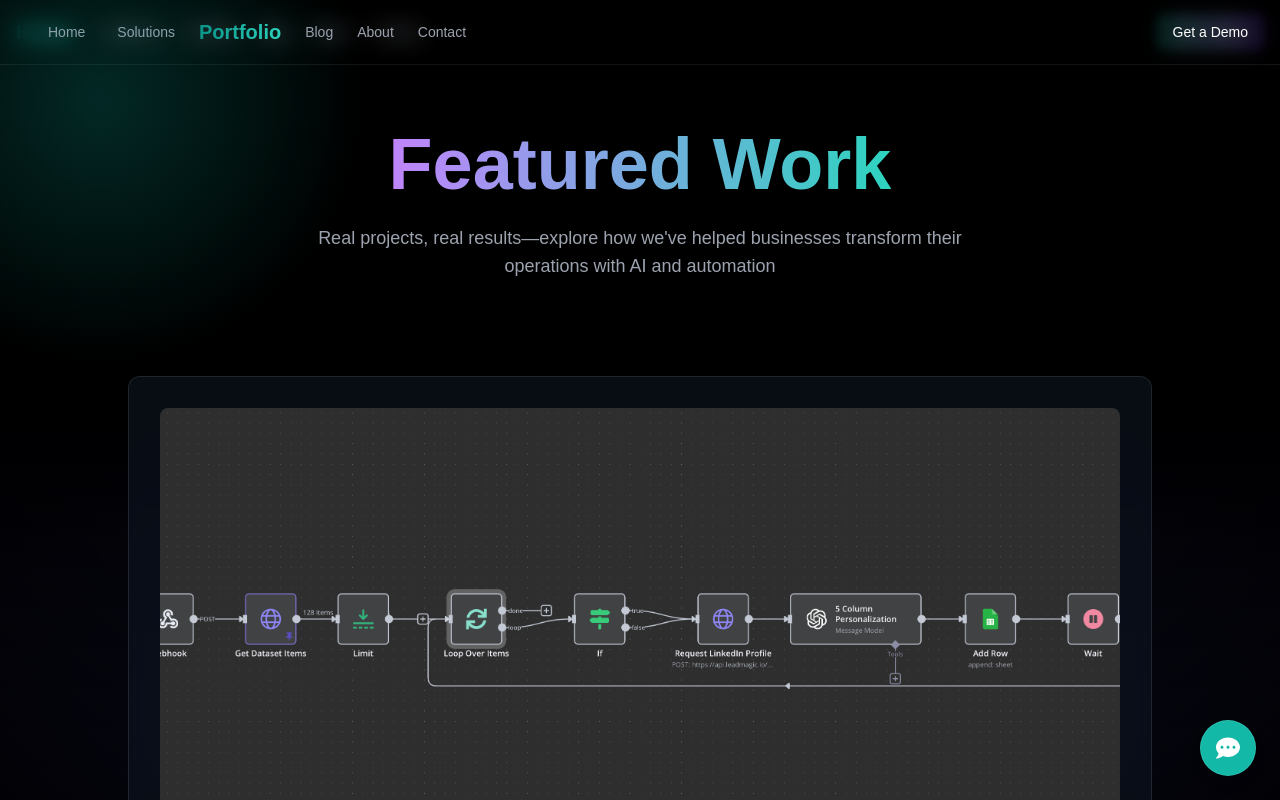
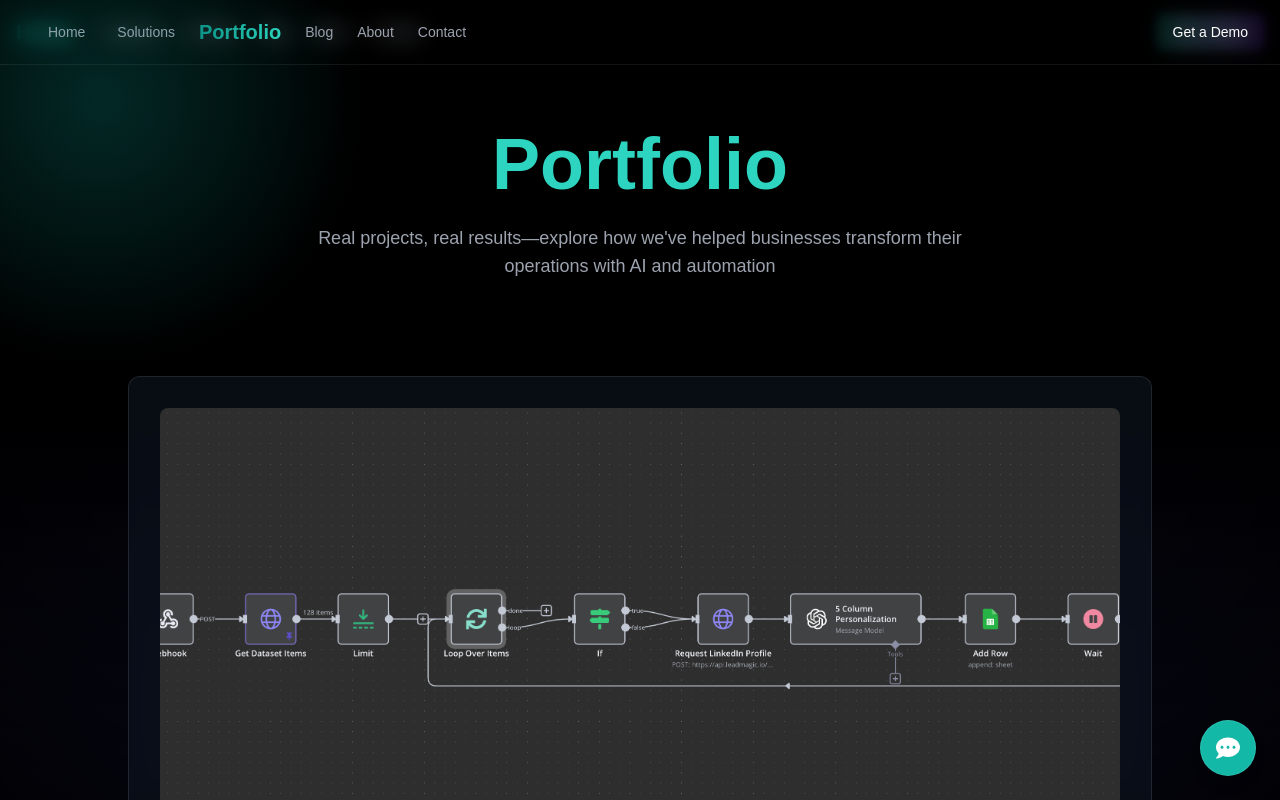
Before and after one commit to washyaderner/generuss-dot-com, a Next.js app: page /portfolio in a window 1280 px wide. Shown: the top 800 px of the page. Built offline with nearby package versions, Linux system fonts and the light colour scheme.

Commit message:
[Cursor] Update all page headers to consistent teal color

```diff
--- a/app/about/page.tsx
+++ b/app/about/page.tsx
@@ -108,7 +108,7 @@ export default function About() {
             <div className="relative inline-block">
               <div className="absolute -inset-x-4 -inset-y-2 bg-gradient-to-r from-teal-500/20 to-violet-600/20 opacity-0 group-hover:opacity-100 blur-2xl transition-opacity" />
               <h1 className="text-4xl md:text-6xl lg:text-7xl font-bold mb-6">
-                <span className="bg-gradient-to-r from-purple-400 to-teal-400 bg-clip-text text-transparent">
+                <span className="text-teal-400">
                   Innovation Through Experience
                 </span>
               </h1>
@@ -144,7 +144,7 @@ export default function About() {
                   <div className="flex flex-col w-full">
                     <div>
                       <h2 className="text-3xl md:text-4xl lg:text-5xl font-bold text-white mb-6">
-                        <span className="bg-gradient-to-r from-purple-400 to-teal-400 bg-clip-text text-transparent">
+                        <span className="text-teal-400">
                           Who is Russ?
                         </span>
                       </h2>
@@ -226,7 +226,7 @@ export default function About() {
         <section className="py-24 px-4">
           <div className="container mx-auto max-w-5xl">
             <h2 className="text-3xl md:text-4xl font-bold text-center mb-8">
-              <span className="bg-gradient-to-r from-purple-400 to-teal-400 bg-clip-text text-transparent">
+              <span className="text-teal-400">
                 Professional Journey
               </span>
             </h2>
--- a/app/blog/page.tsx
+++ b/app/blog/page.tsx
@@ -136,7 +136,7 @@ export default async function Blog() {
                 <div className="absolute -inset-x-4 -inset-y-2 bg-gradient-to-r from-teal-500/20 to-violet-600/20 opacity-0 group-hover:opacity-100 blur-2xl transition-opacity" aria-hidden="true" />
                 <h1
                   id="blog-heading"
-                  className="text-4xl md:text-6xl lg:text-7xl font-bold mb-6 bg-gradient-to-r from-teal-400 via-violet-400 to-teal-400 bg-clip-text text-transparent animate-gradient"
+                  className="text-4xl md:text-6xl lg:text-7xl font-bold mb-6 text-teal-400"
                 >
                   Our Blog
                 </h1>
--- a/app/contact/page.tsx
+++ b/app/contact/page.tsx
@@ -228,7 +228,7 @@ export default function Contact() {
             <div className="relative inline-block">
               <div className="absolute -inset-x-4 -inset-y-2 bg-gradient-to-r from-teal-500/20 to-violet-600/20 opacity-0 group-hover:opacity-100 blur-2xl transition-opacity" />
               <h1 className="text-4xl md:text-6xl lg:text-7xl font-bold mb-6">
-                <span className="bg-gradient-to-r from-purple-400 to-teal-400 bg-clip-text text-transparent">
+                <span className="text-teal-400">
                   Get In Touch
                 </span>
               </h1>
--- a/app/portfolio/page.tsx
+++ b/app/portfolio/page.tsx
@@ -247,8 +247,8 @@ export default function Portfolio() {
             <div className="relative inline-block">
               <div className="absolute -inset-x-4 -inset-y-2 bg-gradient-to-r from-teal-500/20 to-violet-600/20 opacity-0 group-hover:opacity-100 blur-2xl transition-opacity" />
               <h1 className="text-4xl md:text-6xl lg:text-7xl font-bold mb-6">
-                <span className="bg-gradient-to-r from-purple-400 to-teal-400 bg-clip-text text-transparent">
-                  Featured Work
+                <span className="text-teal-400">
+                  Portfolio
                 </span>
               </h1>
             </div>
--- a/app/solutions/page.tsx
+++ b/app/solutions/page.tsx
@@ -156,7 +156,7 @@ export default function Solutions() {
             <div className="relative inline-block">
               <div className="absolute -inset-x-4 -inset-y-2 bg-gradient-to-r from-teal-500/20 to-violet-600/20 opacity-0 group-hover:opacity-100 blur-2xl transition-opacity" />
               <h1 className="text-4xl md:text-6xl lg:text-7xl font-bold mb-6">
-                <span className="bg-gradient-to-r from-purple-400 to-teal-400 bg-clip-text text-transparent">
+                <span className="text-teal-400">
                   Solutions
                 </span>
               </h1>
```
